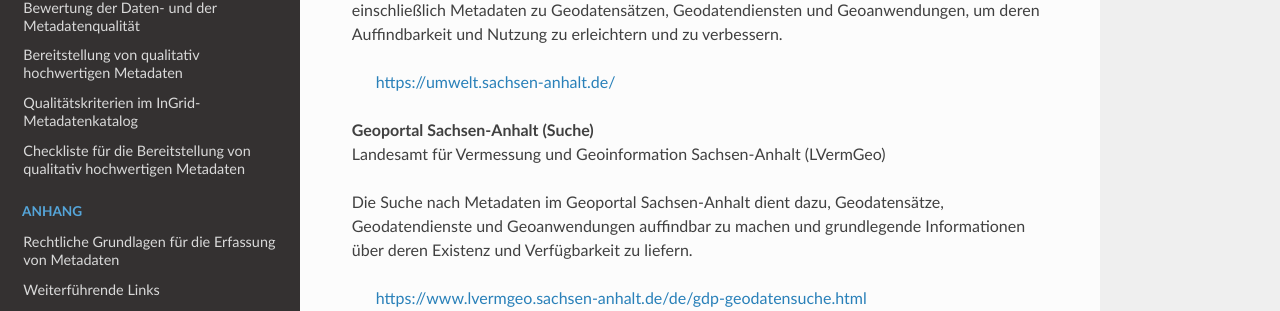
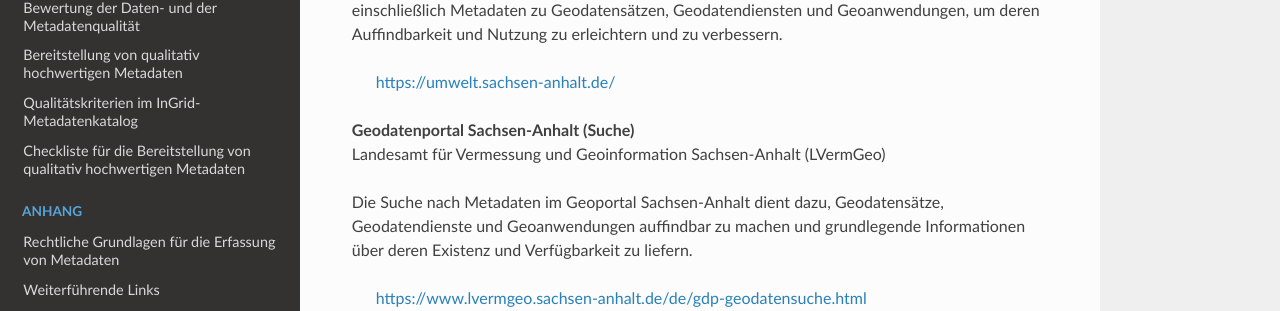
Before and after one commit to tomiwo/ingrid-mdk-st-high-quality-metadata, a Sphinx documentation site: the page built from docs/grundlagen/metadateninformationssysteme.rst, in a window 1280 px wide and 900 px high, scrolled down 2474 px. Shown: the part 400-711 px from the top of the window. Built offline with Sphinx 7.4.7 and the Read the Docs theme 3.1.0, drawn with Linux system fonts in a browser that asks for light colours.

Commit message:
Update metadateninformationssysteme.rst

```diff
--- a/docs/grundlagen/metadateninformationssysteme.rst
+++ b/docs/grundlagen/metadateninformationssysteme.rst
@@ -101,7 +101,7 @@
   https://umwelt.sachsen-anhalt.de/
 
 
-| **Geoportal Sachsen-Anhalt (Suche)**
+| **Geodatenportal Sachsen-Anhalt (Suche)**
 | Landesamt für Vermessung und Geoinformation Sachsen-Anhalt (LVermGeo)
 
 Die Suche nach Metadaten im Geoportal Sachsen-Anhalt dient dazu, Geodatensätze, Geodatendienste und Geoanwendungen auffindbar zu machen und grundlegende Informationen über deren Existenz und Verfügbarkeit zu liefern.
```
